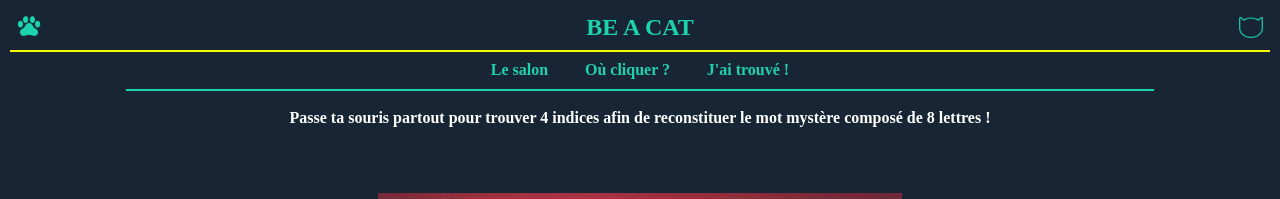
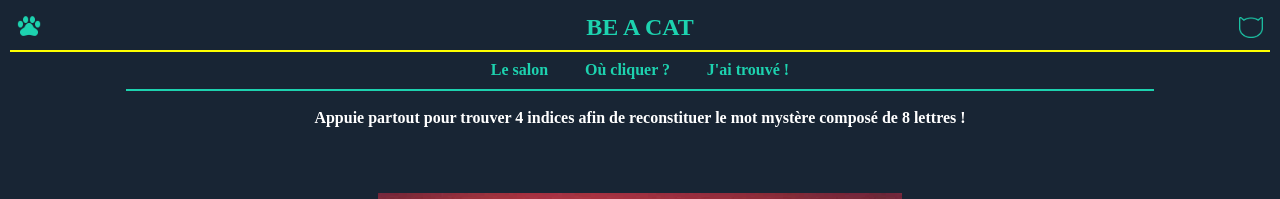
Before and after one commit to Celine86/be-a-cat, a React (Vite) app: page /#/sleepingroom in a window 1280 px wide. Shown: the top 199 px of the page. Built offline with nearby package versions, Linux system fonts and the light colour scheme.

Commit message:
Modify texte to match mouse and touch

```diff
--- a/src/components/common/Room.jsx
+++ b/src/components/common/Room.jsx
@@ -38,7 +38,7 @@ export function Room({ zones, hoveredmsg, imageSrc, mapName, onZoneClick }) {
         </div>
         <div className='roomMain'>
           <div className='roomIndications'>
-              <p>Passe ta souris partout pour trouver 4 indices afin de reconstituer le mot mystère composé de 8 lettres !</p>
+              <p>Appuie partout pour trouver 4 indices afin de reconstituer le mot mystère composé de 8 lettres !</p>
           </div>
           <div className='roomHeader'>
             <div className='onMouseEnter'>
--- a/src/pages/Introduction/Introduction.jsx
+++ b/src/pages/Introduction/Introduction.jsx
@@ -15,7 +15,7 @@ export function Introduction() {
                         A force de toucher à tout il a perdu sa baballe rouge et il est très malheureux.<br/>
                         Aide Patapouf a retrouver sa magnifique baballe !<br/>
                         Des indices se cachent dans le salon et la chambre.<br />
-                        Passe ta souris partout et note les indices qui te permettront de trouver les <span className='highlight'>8</span> lettres du mot mystère !<br />
+                        Appuie partout et note les indices qui te permettront de trouver les <span className='highlight'>8</span> lettres du mot mystère !<br />
                         Trouveras-tu la baballe ?
                     </p>
                 </div>
```
